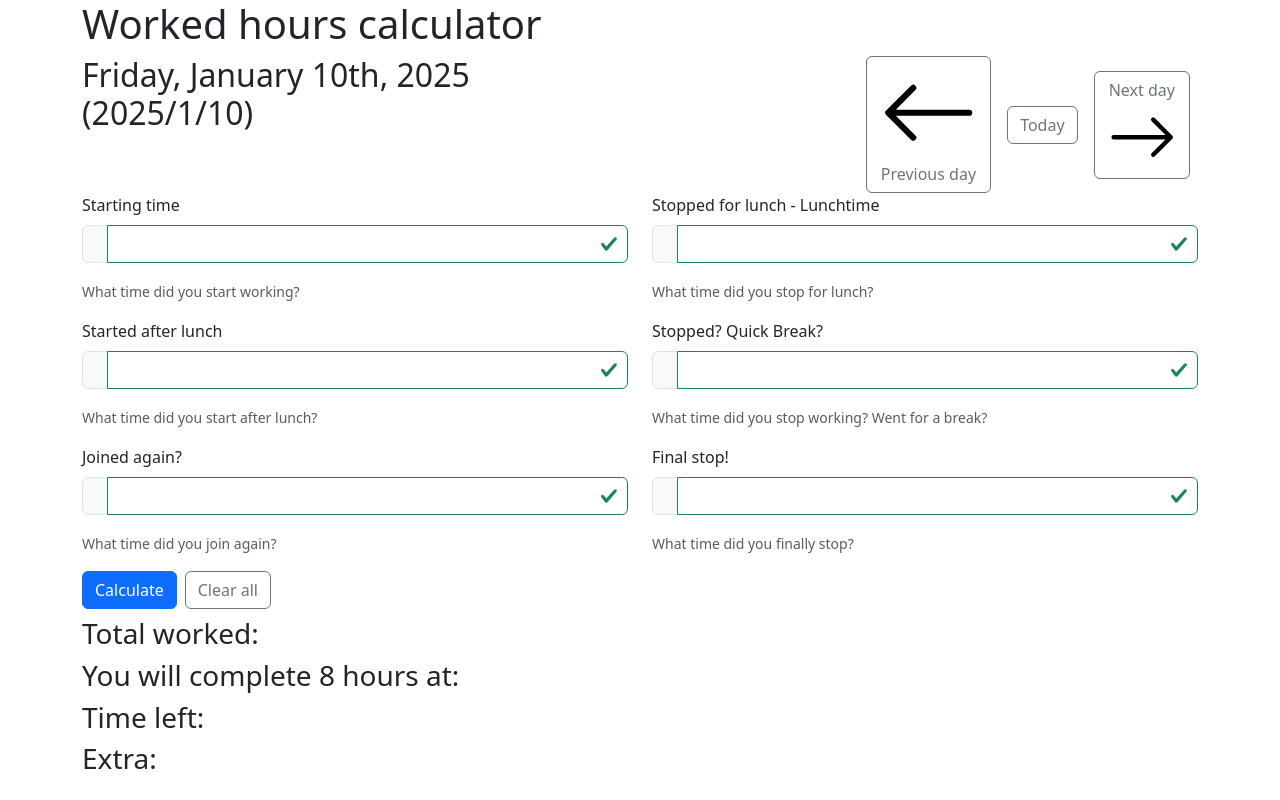
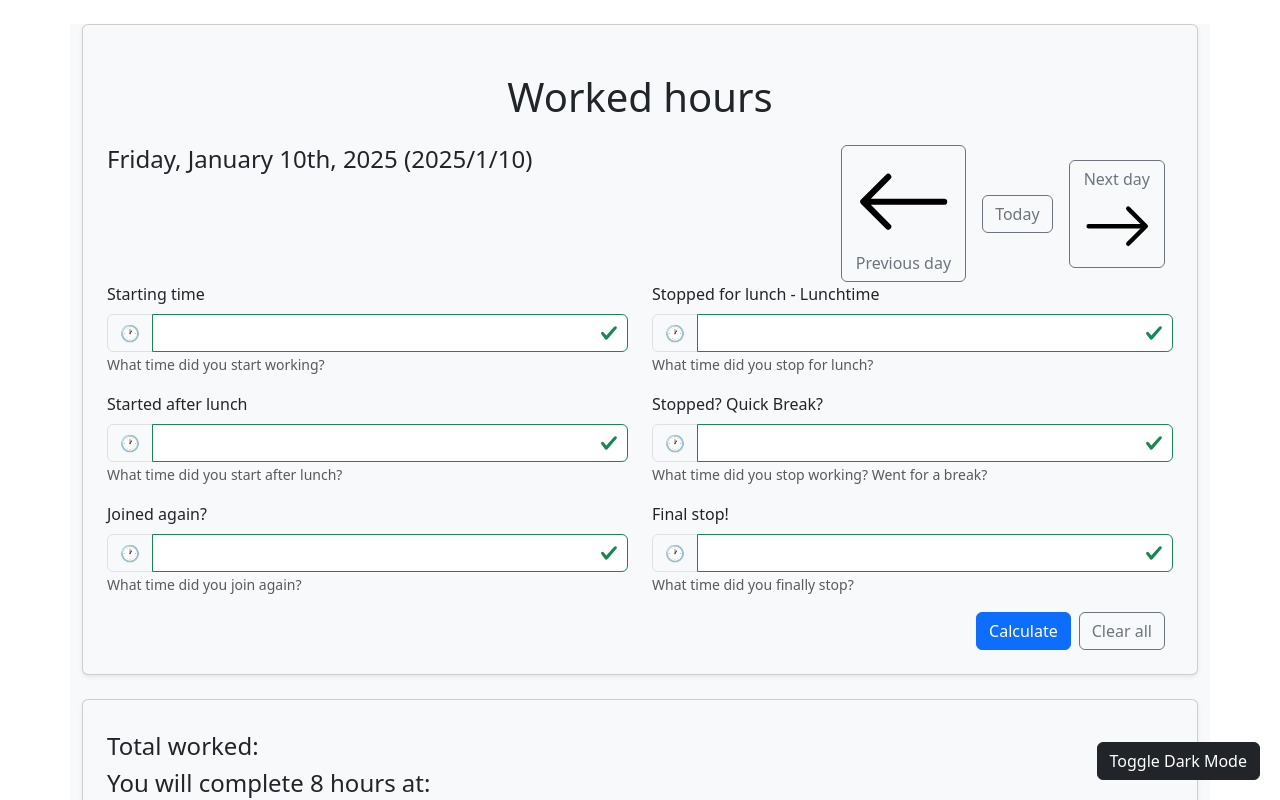
Before and after one commit to RMCampos/worked-hours-report, a React (Vite) app in the folder client/: page / in a window 1280 px wide. Shown: the top 800 px of the page. Built offline with nearby package versions, Linux system fonts and the light colour scheme.

Commit message:
feat: dark mode partial

```diff
--- a/client/src/App.tsx
+++ b/client/src/App.tsx
@@ -2,6 +2,8 @@ import React from 'react';
 import { Container } from 'react-bootstrap';
 import TodayTracker from './components/TodayTracker';
 import Report from './components/Report';
+import DarkButton from './components/DarkButton';
+import { useTheme } from './context/themeContext';
 import './styles/custom.scss';
 
 /**
@@ -12,12 +14,13 @@ import './styles/custom.scss';
  * @returns {React.ReactNode} The rendered component.
  */
 function App(): React.ReactNode {
+  const { theme } = useTheme();
+
   return (
-    <Container className="body-light">
-      <h1>Worked hours calculator</h1>
+    <Container className={`text-bg-${theme}`}>
       <TodayTracker />
-      <hr />
       <Report />
+      <DarkButton />
     </Container>
   );
 };
--- /dev/null
+++ b/client/src/components/DarkButton/index.tsx
@@ -0,0 +1,64 @@
+import React, { useEffect } from 'react';
+import { useTheme } from '../../context/themeContext';
+import './style.css';
+import { getTheme, saveTheme } from '../../storage-service/storage';
+
+function DarkButton(): React.ReactNode {
+  const { theme, setTheme } = useTheme();
+
+  const toggleDarkMode = (): void => {
+    const themeToSet = theme === 'light' ? 'dark' : 'light';
+    setTheme(themeToSet);
+
+    // body
+    const enableDark = theme === 'light';
+    let bodyClasses: string = document.body.classList.value.trim();
+    if (enableDark) {
+      bodyClasses = bodyClasses.replace('text-bg-light', '');
+      bodyClasses += ' text-bg-dark';
+    }
+    else {
+      bodyClasses = bodyClasses.replace('text-bg-dark', '');
+      bodyClasses += ' text-bg-light';
+    }
+    document.body.classList.value = bodyClasses;
+
+    // Save it to local storage
+    saveTheme(themeToSet);
+  };
+
+  const localSavedTheme = (): void => {
+    const savedTheme = getTheme();
+    console.log('savedTheme', savedTheme);
+    if (savedTheme && savedTheme !== theme) {
+      setTheme(savedTheme);
+    }
+
+    if (savedTheme === 'light') {
+      if (!document.body.classList.value.includes('text-bg-light')) {
+        document.body.classList.value = 'text-bg-light';
+      }
+    }
+    else if (savedTheme === 'dark') {
+      if (!document.body.classList.value.includes('text-bg-dark')) {
+        document.body.classList.value = 'text-bg-dark';
+      }
+    }
+  };
+
+  useEffect(() => {
+    localSavedTheme();
+  }, []);
+
+  return (
+    <button
+      type="button"
+      className="btn btn-dark"
+      onClick={toggleDarkMode}
+    >
+      Toggle Dark Mode
+    </button>
+  );
+}
+
+export default DarkButton;
--- /dev/null
+++ b/client/src/components/DarkButton/style.css
@@ -0,0 +1,6 @@
+.btn.btn-dark {
+  position: fixed;
+  bottom: 20px;
+  right: 20px;
+  z-index: 1030;
+}
--- a/client/src/components/Report/index.tsx
+++ b/client/src/components/Report/index.tsx
@@ -7,11 +7,13 @@ import { DailyReport } from '../../types/dailyReport';
 import { TodayTrackerStore } from '../../types/todayTrackerStore';
 import { loadTrackerForDate } from '../../storage-service/storage';
 import { calculateWorkedHours } from '../../hours-service';
+import { useTheme } from '../../context/themeContext';
 
 function Report(): React.ReactNode {
   const [selectedMonthId, setSelectedMonthId] = useState<number>(0);
   const [selectedYearId, setSelectedYearId] = useState<number>(2025);
   const [reportData, setReportData] = useState<DailyReport[]>([]);
+  const { theme } = useTheme();
 
   const loadSelectedPeriod = (): void => {
     if (isNaN(selectedMonthId) || !selectedYearId) {
@@ -84,10 +86,10 @@ function Report(): React.ReactNode {
   }, [reportData]);
 
   return (
-    <>
-      <h1>Monthly Report</h1>
+    <div className={`card p-4 shadow-sm mb-4 ${theme === 'light' ? 'text-bg-light' : 'card-bg-dark'}`}>
+      <h1 className={`${theme === 'light' ? 'text-dark' : 'text-light'}`}>Monthly Report</h1>
 
-      <span>Period:</span>
+      <span className={`${theme === 'light' ? 'text-dark' : 'text-light'}`}>Period:</span>
       <Row>
         <Col xs={4}>
           <Form.Select
@@ -196,7 +198,7 @@ function Report(): React.ReactNode {
           </Table>
         </Col>
       </Row>
-    </>
+    </div>
   );
 }
 
--- a/client/src/components/TodayInput/index.tsx
+++ b/client/src/components/TodayInput/index.tsx
@@ -1,6 +1,6 @@
 import React from 'react';
 import { Form, InputGroup } from 'react-bootstrap';
-import { PencilFill } from 'react-bootstrap-icons';
+import { useTheme } from '../../context/themeContext';
 
 interface Props {
   inputId: string;
@@ -11,6 +11,8 @@ interface Props {
 }
 
 function TodayInput(props: Props): React.ReactNode {
+  const { theme } = useTheme();
+
   const setCurrentTime = (): void => {
     const date = new Date();
     let currentText = '';
@@ -35,11 +37,9 @@ function TodayInput(props: Props): React.ReactNode {
 
   return (
     <Form.Group className="mb-3" controlId={props.inputId}>
-      <Form.Label>{props.labelText}</Form.Label>
-      <InputGroup className="mb-3">
-        <InputGroup.Text onClick={() => setCurrentTime()}>
-          <PencilFill />
-        </InputGroup.Text>
+      <Form.Label className={`${theme === 'light' ? 'text-dark' : 'text-light'}`}>{props.labelText}</Form.Label>
+      <InputGroup className="">
+        <InputGroup.Text onClick={() => setCurrentTime()}>&#x1F550;</InputGroup.Text>
         <Form.Control
           type="text"
           name={props.inputId}
@@ -49,7 +49,7 @@ function TodayInput(props: Props): React.ReactNode {
           }}
         />
       </InputGroup>
-      <Form.Text muted>
+      <Form.Text className={`${theme === 'light' ? 'text-muted' : 'text-dark-muted'}`}>
         {props.helpText}
       </Form.Text>
     </Form.Group>
--- a/client/src/components/TodayTracker/index.tsx
+++ b/client/src/components/TodayTracker/index.tsx
@@ -10,6 +10,8 @@ import { TodayTrackerStore } from '../../types/todayTrackerStore';
 import { saveTodayTracker, loadTrackerForDate } from '../../storage-service/storage';
 import { getDatOfTheWeek, getDayExtension, getMonthName } from '../../date-service';
 import { ArrowLeft, ArrowRight } from 'react-bootstrap-icons';
+import { useTheme } from '../../context/themeContext';
+import TodayTrackerResultText from '../TodayTrackerResultText';
 
 function TodayTracker(): React.ReactNode {
   const [timeOne, setTimeOne] = useState<string>('');
@@ -24,6 +26,7 @@ function TodayTracker(): React.ReactNode {
   const [extraHours, setExtraHours] = useState<string>('0h 0m');
   const [dateMessage, setDateMessage] = useState<string>('');
   const [currentDay, setCurrentDay] = useState<Date>(new Date());
+  const { theme } = useTheme();
 
   const handleSubmit = async (event: React.FormEvent<HTMLFormElement>): Promise<void> => {
     event.preventDefault();
@@ -173,9 +176,11 @@ function TodayTracker(): React.ReactNode {
 
   return (
     <>
+      <div className={`card p-4 shadow-sm my-4 ${theme === 'light' ? 'text-bg-light' : 'card-bg-dark'}`}>
+        <h1 className={`my-4 ${theme === 'light' ? 'text-dark' : 'text-light'}`}>Worked hours</h1>
         <Row>
           <Col xs={6}>
-          <h2>{dateMessage}</h2>
+            <h4 className={`${theme === 'light' ? 'text-dark' : 'text-light'}`}>{dateMessage}</h4>
           </Col>
           <Col xs={6} className="text-end">
             <Button
@@ -211,7 +216,7 @@ function TodayTracker(): React.ReactNode {
 
         <Form noValidate validated={true} onSubmit={handleSubmit}>
           <Row>
-          <Col xs={6}>
+            <Col xs={12} md={6}>
               <TodayInput
                 inputId="time1"
                 labelText="Starting time"
@@ -220,7 +225,7 @@ function TodayTracker(): React.ReactNode {
                 setGlobalValue={setTimeOne}
               />
             </Col>
-          <Col xs={6}>
+            <Col xs={12} md={6}>
               <TodayInput
                 inputId="time2"
                 labelText="Stopped for lunch - Lunchtime"
@@ -231,7 +236,7 @@ function TodayTracker(): React.ReactNode {
             </Col>
           </Row>
           <Row>
-          <Col xs={6}>
+            <Col xs={12} md={6}>
               <TodayInput
                 inputId="time3"
                 labelText="Started after lunch"
@@ -240,7 +245,7 @@ function TodayTracker(): React.ReactNode {
                 setGlobalValue={setTimeThree}
               />
             </Col>
-          <Col xs={6}>
+            <Col xs={12} md={6}>
               <TodayInput
                 inputId="time4"
                 labelText="Stopped? Quick Break?"
@@ -251,7 +256,7 @@ function TodayTracker(): React.ReactNode {
             </Col>
           </Row>
           <Row>
-          <Col xs={6}>
+            <Col xs={12} md={6}>
               <TodayInput
                 inputId="time5"
                 labelText="Joined again?"
@@ -260,7 +265,7 @@ function TodayTracker(): React.ReactNode {
                 setGlobalValue={setTimeFive}
               />
             </Col>
-          <Col xs={6}>
+            <Col xs={12} md={6}>
               <TodayInput
                 inputId="time6"
                 labelText="Final stop!"
@@ -271,6 +276,7 @@ function TodayTracker(): React.ReactNode {
             </Col>
           </Row>
 
+          <div className="text-end">
             <Button
               variant="primary"
               type="submit"
@@ -285,32 +291,20 @@ function TodayTracker(): React.ReactNode {
             >
               Clear all
             </Button>
+          </div>
         </Form>
+      </div>
 
+      <div className={`card p-4 shadow-sm mb-4 ${theme === 'light' ? 'text-bg-light' : 'card-bg-dark'}`}>
         <Row className="mt-2">
           <Col xs={12}>
-          <h3>
-            Total worked:
-            {' '}
-            {totalWorkedHours}
-          </h3>
-          <h3>
-            You will complete 8 hours at:
-            {' '}
-            {willCompleteAt}
-          </h3>
-          <h3>
-            Time left:
-            {' '}
-            {timeLeft}
-          </h3>
-          <h3>
-            Extra:
-            {' '}
-            {extraHours}
-          </h3>
+            <TodayTrackerResultText text={`Total worked: ${totalWorkedHours}`} />
+            <TodayTrackerResultText text={`You will complete 8 hours at: ${willCompleteAt}`} />
+            <TodayTrackerResultText text={`Time left: ${timeLeft}`} />
+            <TodayTrackerResultText text={`Extra: ${extraHours}`} />
           </Col>
         </Row>
+      </div>
     </>
   );
 }
--- /dev/null
+++ b/client/src/components/TodayTrackerResultText/index.tsx
@@ -0,0 +1,18 @@
+import React from 'react';
+import { useTheme } from '../../context/themeContext';
+
+interface Props {
+  text: string;
+}
+
+function TodayTrackerResultText(props: Props): React.ReactNode {
+  const { theme } = useTheme();
+
+  return (
+    <h4 className={`${theme === 'light' ? 'text-dark' : 'text-light'}`}>
+      {props.text}
+    </h4>
+  );
+}
+
+export default TodayTrackerResultText;
--- /dev/null
+++ b/client/src/context/themeContext.tsx
@@ -0,0 +1,32 @@
+import React, { createContext, useContext, useState, ReactNode } from 'react';
+
+// Define the shape of the context state
+interface ThemeContextType {
+  theme: string;
+  setTheme: (theme: string) => void;
+}
+
+// Create the context with a default value
+const ThemeContext = createContext<ThemeContextType | undefined>(undefined);
+
+// Create a provider component
+export const ThemeProvider: React.FC<{ children: ReactNode }> = ({
+  children
+}) => {
+  const [theme, setTheme] = useState<string>('light'); // Default theme
+
+  return (
+    <ThemeContext.Provider value={{ theme, setTheme }}>
+      {children}
+    </ThemeContext.Provider>
+  );
+};
+
+// Custom hook to use the ThemeContext
+export const useTheme = (): ThemeContextType => {
+  const context = useContext(ThemeContext);
+  if (!context) {
+    throw new Error('useTheme must be used within a ThemeProvider');
+  }
+  return context;
+};
--- a/client/src/index.tsx
+++ b/client/src/index.tsx
@@ -1,5 +1,6 @@
 import React from 'react';
 import ReactDOM from 'react-dom/client';
+import { ThemeProvider } from './context/themeContext';
 import App from './App';
 
 window.global ||= window;
@@ -10,6 +11,8 @@ const root = ReactDOM.createRoot(
 
 root.render(
   <React.StrictMode>
-    <App />
+    <ThemeProvider>
+      <App />
+    </ThemeProvider>
   </React.StrictMode>
 );
--- a/client/src/storage-service/constants.ts
+++ b/client/src/storage-service/constants.ts
@@ -1 +1,2 @@
 export const TODAYS_TRACKER = 'WHOURS-TRACKER';
+export const CURRENT_THEME = 'WHOURS-THEME';
--- a/client/src/styles/custom.scss
+++ b/client/src/styles/custom.scss
@@ -1 +1,13 @@
 @import '~bootstrap/scss/bootstrap';
+
+h1, h3 {
+  text-align: center;
+}
+
+.card-bg-dark {
+  background-color: #3a3838;
+}
+
+.text-dark-muted {
+  color: #ccc;
+}
```
Also changed, not shown: client/src/storage-service/storage.ts (+11 -2 lines). Lines whose indentation alone changed are shown as unchanged.
